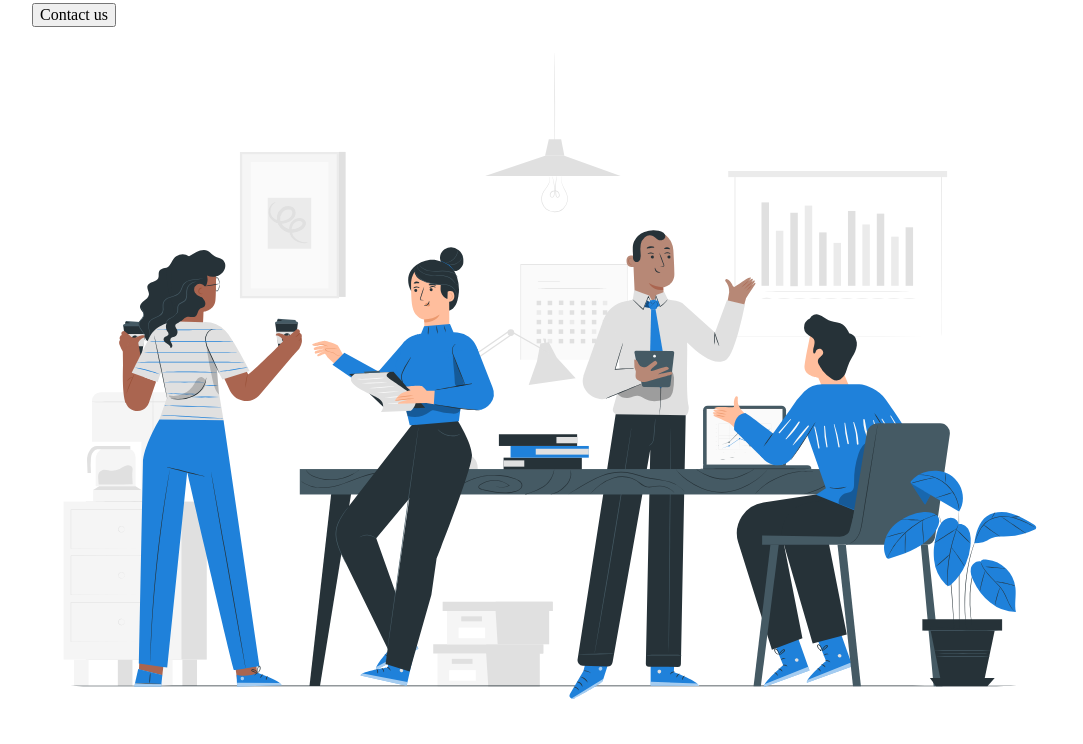
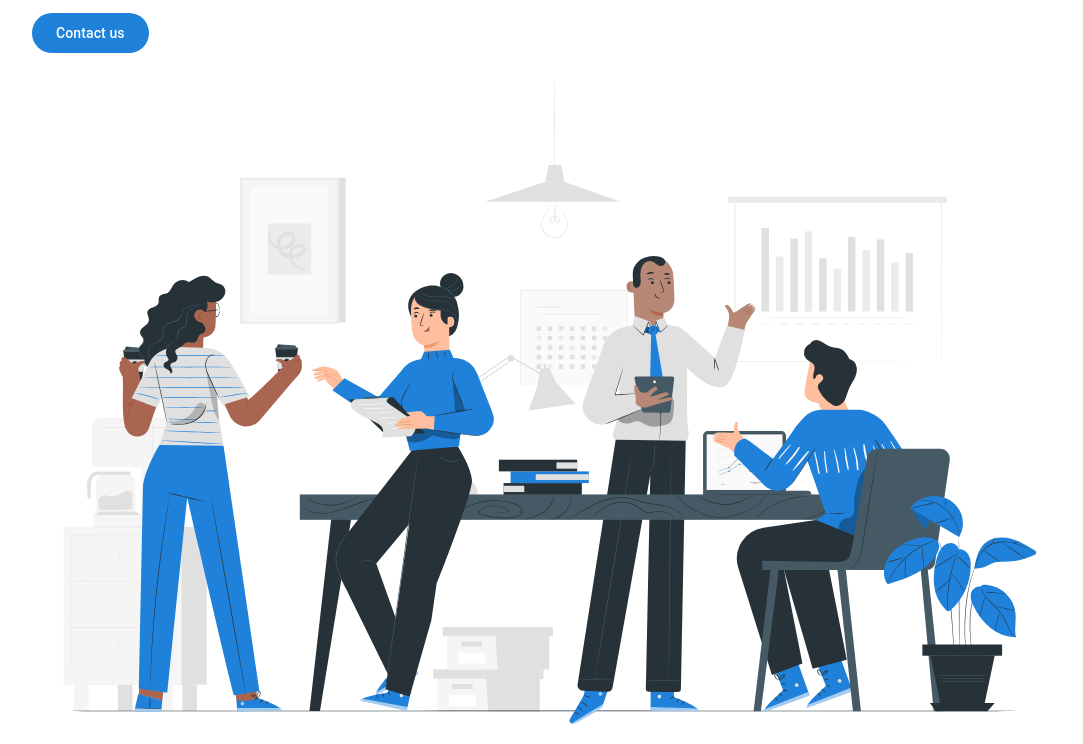
Before and after one commit to N1koDev/business-website-template, a plain HTML site: page src/pages/main.html in a window 1280 px wide. Shown: the part 724-1468 px from the top of the page, without its empty margins (93-1176 px from the left). Drawn offline with Linux system fonts and the light colour scheme; files whose address does not match are found by name.

Commit message:
Start button styles: "filled", hover, and outlined skeleton

```diff
--- a/src/css/components/buttons.css
+++ b/src/css/components/buttons.css
@@ -1,12 +1,36 @@
 /* components/buttons */
 
 .button {
-  display: inline-block;
-  padding: var(--spacing-small) var(--spacing-medium);
-  color: #fff;
-  background-color: var(--primary-color);
-  border: none;
-  border-radius: 4px;
-  cursor: pointer;
-  transition: background-color;
+    display: inline-flex;
+    height: 2.5rem;
+    flex-direction: row; /* Ícone e texto em linha */
+    justify-content: center;
+    align-items: center;
+    gap: 0.5rem;
+    padding: 0.625rem 1.5rem;
+    flex: 1 0 0;
+    align-self: stretch;
+    flex-shrink: 0;
+    border-radius: 6.25rem;
+    background-color: var(--primary-color); /* Cor de fundo do botão */
+    font-family: var(--font-primary); /* Usando a variável de fonte */
+    font-size: var(--label-large-size); /* Usando o tamanho de fonte definido */
+    font-weight: var(--label-large-font-weight); /* Peso da fonte */
+    line-height: var(--label-large-line-height); /* Altura da linha */
+    letter-spacing: var(--label-large-letter-spacing); /* Espaçamento entre letras */
+    color: white;
+    border: none;
+    cursor: pointer;
+    transition: background-color 0.3s ease; /* Efeito de transição */
 }
+
+
+.button:hover {
+    box-shadow: 0px 1px 2px 0px rgba(0, 0, 0, 0.30), 0px 1px 3px 1px rgba(0, 0, 0, 0.15);
+}
+
+.button.outlined {
+    background: var(--secondary-color);
+    color: var(--primary-color);
+    border: 2px solid var(--primary-color);
+}
--- a/src/css/main.css
+++ b/src/css/main.css
@@ -6,4 +6,5 @@
 @import url('layout/header.css');
 @import url('layout/body.css');
 @import url('layout/footer.css');
-@import url('style/hero-section.css')
+@import url('style/hero-section.css');
+@import url('components/buttons.css')
--- a/src/pages/main.html
+++ b/src/pages/main.html
@@ -25,8 +25,8 @@
             <h1 class="display-medium">Become Profitable, Get More Sales</h1>
             <p class="title-large">Lorem ipsum dolor sit amet, consectetur adipiscing elit, sed do eiusmod tempor incididunt ut labore et dolore magna aliqua.</p>
             <nav>
-                <button class="body-large">Contact us</button>
-                <button class="body-large">Get started</button>
+                <button class="button">Contact us</button>
+                <button class="button">Get started</button>
             </nav>
         </div>
         <div class="intro-image">
@@ -47,7 +47,7 @@
             <h1>We are Built For Clients Like Yours</h1>
             <p>Lorem ipsum dolor sit amet, consectetur adipiscing elit, sed do eiusmod tempor incididunt ut labore et dolore magna aliqua. Ut enim ad minim veniam, quis nostrud exercitation ullamco laboris nisi ut aliquip ex ea commodo consequat.</p>
             <nav>
-                <button>Contact us</button>
+                <button class="button">Contact us</button>
             </nav>
         </div>
 
@@ -56,7 +56,7 @@
             <div class="text-content">
                 <h1>Target Millions of New Customers</h1>
                 <p>Lorem ipsum dolor sit amet, consectetur adipiscing elit, sed do eiusmod tempor incididunt ut labore et dolore magna aliqua.</p>
-                <button>Start Free Trial</button>
+                <button class="button">Start Free Trial</button>
             </div>
         </div>
 
@@ -74,7 +74,7 @@
             <div class="text-content">
                 <h1>Expand to Global Markets</h1>
                 <p>Lorem ipsum dolor sit amet, consectetur adipiscing elit, sed do eiusmod tempor incididunt ut labore et dolore magna aliqua.</p>
-                <button>Explore Now</button>
+                <button class="button">Explore Now</button>
             </div>
         </div>
 
@@ -137,9 +137,6 @@
                 </div>
             </div>
         </div>
-
-
-
     </div>
 
     <footer>
```
